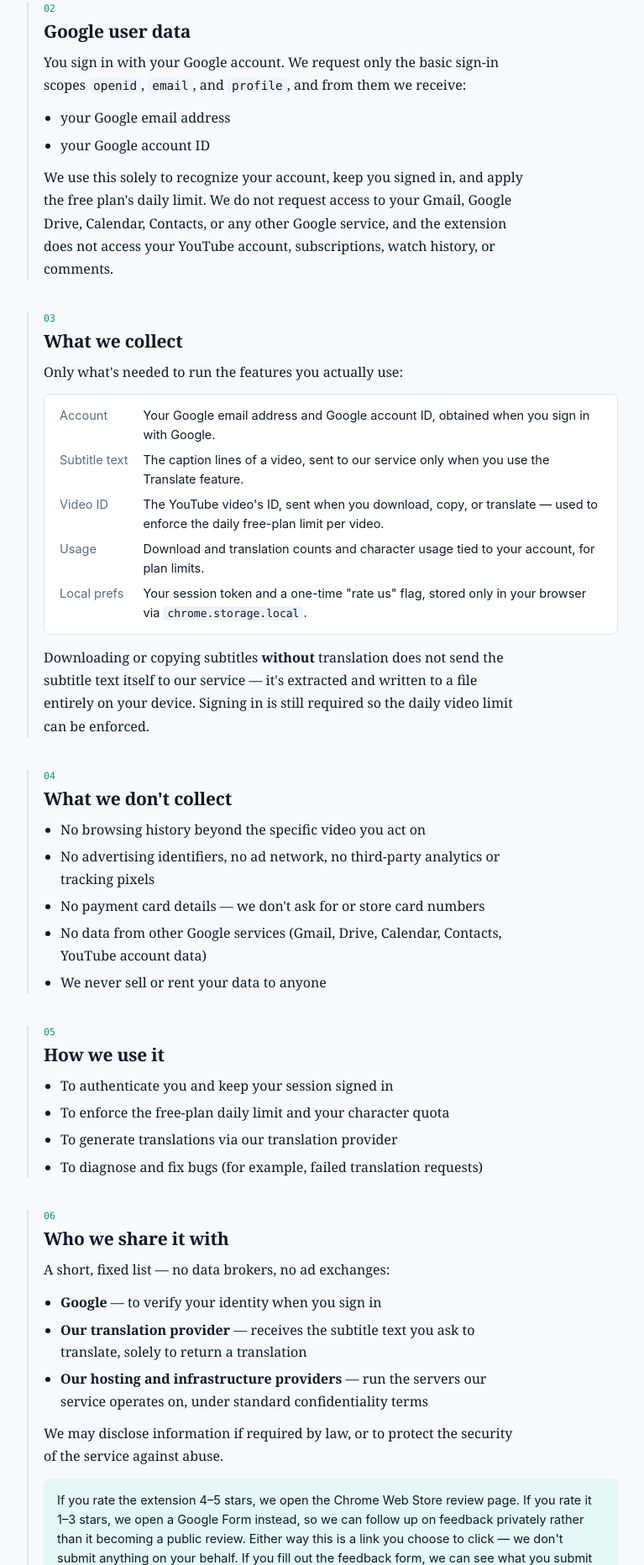
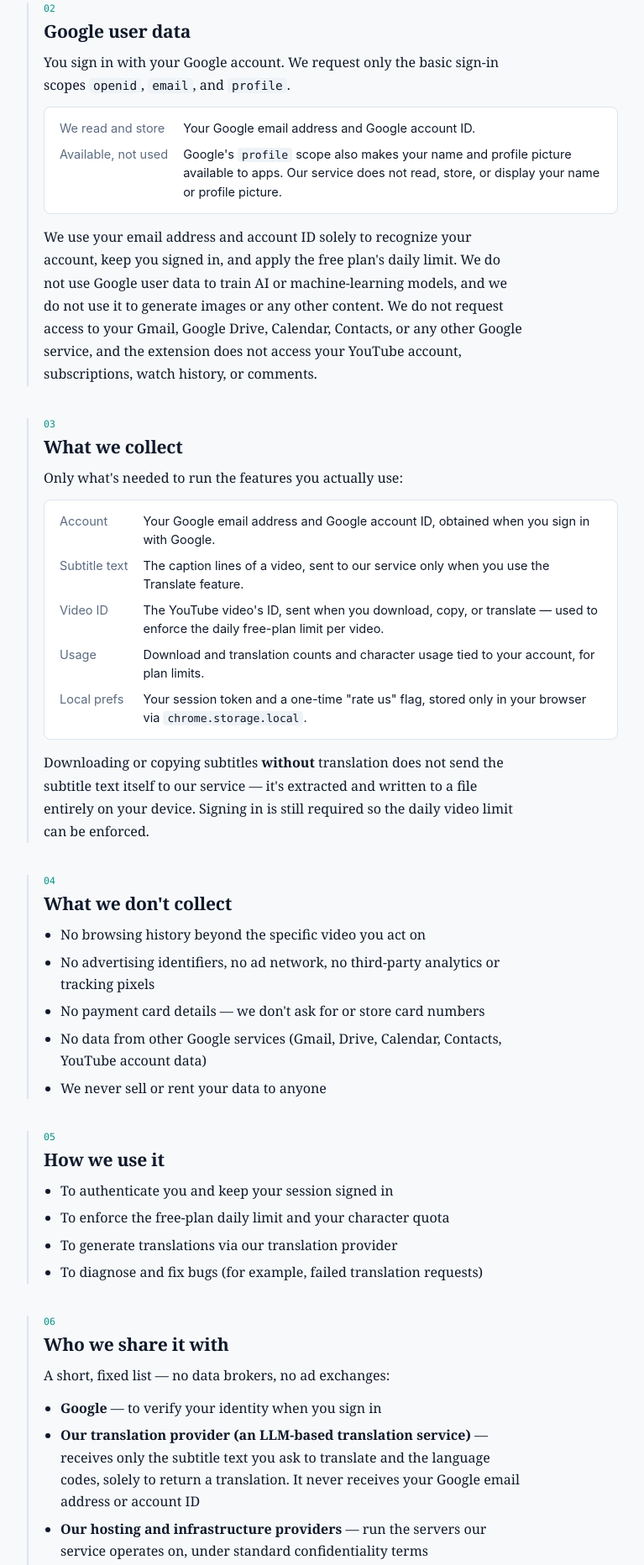
Before and after one commit to landlesss/youtube-extension, a browser extension: page docs/privacy/index.html in a window 1280 px wide. Shown: the part 871-2735 px from the top of the page at 84% size, without its empty margins (256-1023 px from the left). Drawn offline with Linux system fonts and the light colour scheme.

Commit message:
Address Google OAuth verification feedback on site copy and privacy policy
- Home page: <title> is exactly the app name; first paragraph states the
  purpose without mentioning sign-in; Google account usage explained below
- Privacy policy: disclose that the profile scope makes name and photo
  available but they are not read or stored; state Google user data is not
  used to train AI/ML models or generate images; name the translation
  provider as an LLM-based service that never receives Google account data

```diff
--- a/docs/privacy/index.html
+++ b/docs/privacy/index.html
@@ -170,12 +170,12 @@
   <section id="google-data">
     <div class="eyebrow">02</div>
     <h2>Google user data</h2>
-    <p>You sign in with your Google account. We request only the basic sign-in scopes <code>openid</code>, <code>email</code>, and <code>profile</code>, and from them we receive:</p>
-    <ul>
-      <li>your Google email address</li>
-      <li>your Google account ID</li>
-    </ul>
-    <p>We use this solely to recognize your account, keep you signed in, and apply the free plan's daily limit. We do not request access to your Gmail, Google Drive, Calendar, Contacts, or any other Google service, and the extension does not access your YouTube account, subscriptions, watch history, or comments.</p>
+    <p>You sign in with your Google account. We request only the basic sign-in scopes <code>openid</code>, <code>email</code>, and <code>profile</code>.</p>
+    <dl class="field-list">
+      <dt>We read and store</dt><dd>Your Google email address and Google account ID.</dd>
+      <dt>Available, not used</dt><dd>Google's <code>profile</code> scope also makes your name and profile picture available to apps. Our service does not read, store, or display your name or profile picture.</dd>
+    </dl>
+    <p>We use your email address and account ID solely to recognize your account, keep you signed in, and apply the free plan's daily limit. We do not use Google user data to train AI or machine-learning models, and we do not use it to generate images or any other content. We do not request access to your Gmail, Google Drive, Calendar, Contacts, or any other Google service, and the extension does not access your YouTube account, subscriptions, watch history, or comments.</p>
   </section>
 
   <section id="collect">
@@ -221,7 +221,7 @@
     <p>A short, fixed list — no data brokers, no ad exchanges:</p>
     <ul>
       <li><strong>Google</strong> — to verify your identity when you sign in</li>
-      <li><strong>Our translation provider</strong> — receives the subtitle text you ask to translate, solely to return a translation</li>
+      <li><strong>Our translation provider (an LLM-based translation service)</strong> — receives only the subtitle text you ask to translate and the language codes, solely to return a translation. It never receives your Google email address or account ID</li>
       <li><strong>Our hosting and infrastructure providers</strong> — run the servers our service operates on, under standard confidentiality terms</li>
     </ul>
     <p>We may disclose information if required by law, or to protect the security of the service against abuse.</p>
@@ -232,7 +232,7 @@
     <div class="eyebrow">07</div>
     <h2>Google API Services User Data Policy</h2>
     <p>Download Subtitles from YouTube's use and transfer to any other app of information received from Google APIs will adhere to the <a href="https://developers.google.com/terms/api-services-user-data-policy" target="_blank" rel="noopener noreferrer">Google API Services User Data Policy</a>, including the Limited Use requirements.</p>
-    <p>In practice that means: we use Google user data only to provide the sign-in and account features described above; we do not transfer it to others except as needed to provide those features, to comply with law, or to protect the service; we do not use it for advertising; and we do not allow people to read it except with your consent, for security or abuse investigation, or where the law requires.</p>
+    <p>In practice that means: we use Google user data only to provide the sign-in and account features described above; we do not transfer it to others except as needed to provide those features, to comply with law, or to protect the service; we do not use it for advertising; and we do not allow people to read it except with your consent, for security or abuse investigation, or where the law requires. We do not use Google user data to develop, improve, or train generalized AI or machine-learning models.</p>
   </section>
 
   <section id="retention">
```
Also changed, not shown: docs/index.html (+5 -5 lines).
